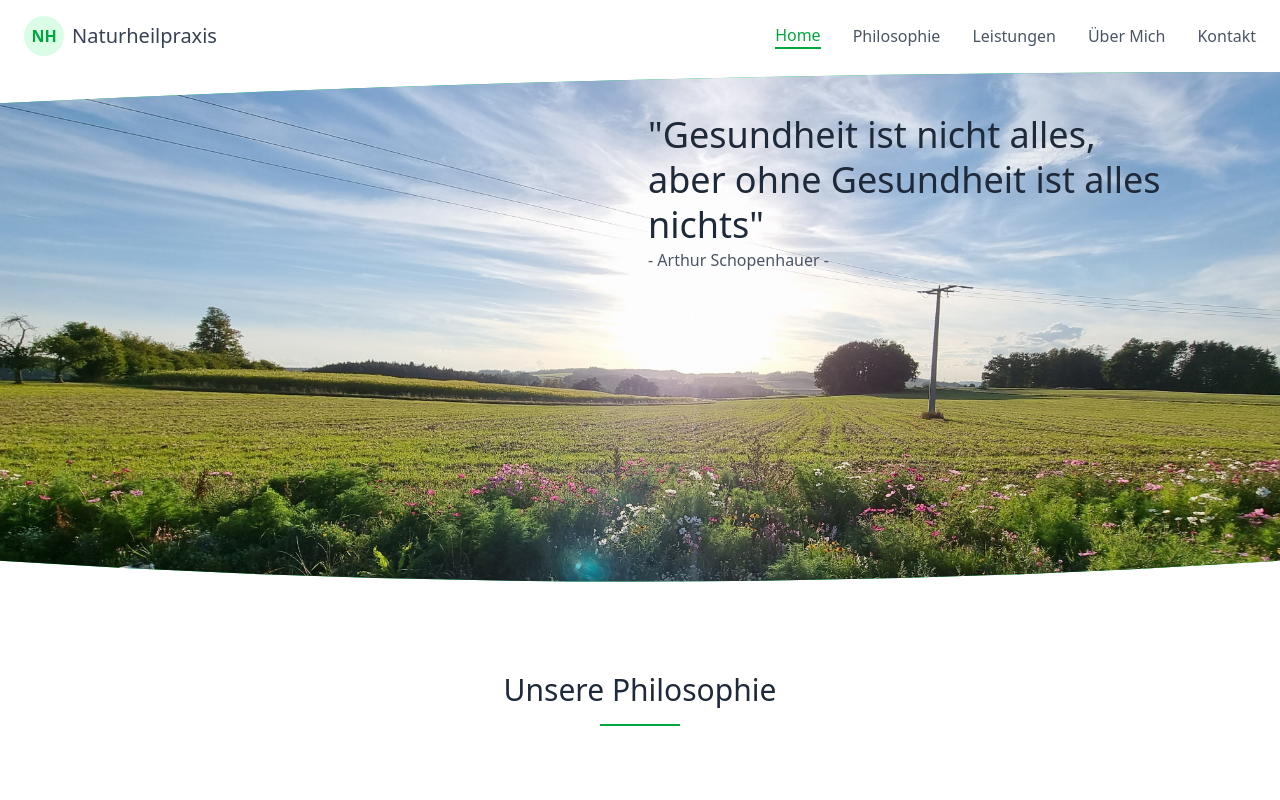
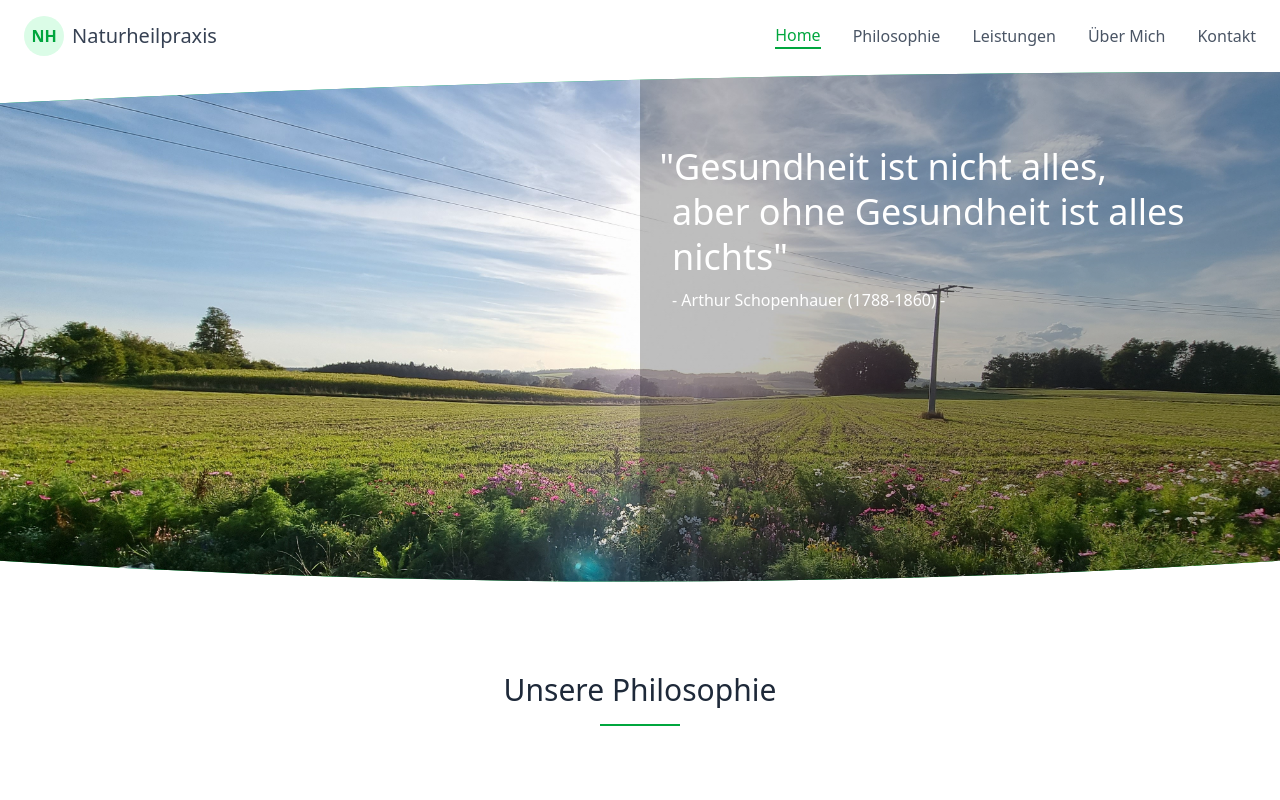
Before and after one commit to sweidner2001/WebsiteHPWeidner, a Next.js app: page /ui/page1 in a window 1280 px wide. Shown: the top 800 px of the page. Built offline with nearby package versions, Linux system fonts and the light colour scheme.

Commit message:
Chg: zitat

```diff
--- a/src/app/components/hero/HeroSection_2.tsx
+++ b/src/app/components/hero/HeroSection_2.tsx
@@ -68,17 +68,14 @@ const HeroSection = ({ onSectionClick }: HeroSectionProps) => {
                     {/* Text-Inhalt */}
                     {/*bg-black/20*/}
                     <div
-                        className="absolute top-0 right-0 bottom-0 w-full md:w-3/5 lg:w-1/2 flex py-12 md:py-10 justify-end px-6 lg:px-2 bg-black/0 z-10">
-                        <div className="max-w-2xl pr-12">
-                            <div className="text-4xl md:text-4xl font-light text-grey-700  mb-0 leading-tight">
-                                <p>
-                                    &#34;Gesundheit ist nicht alles, </p>
-                                <p>
-                                    aber ohne Gesundheit ist alles nichts&#34;<span className="text-green-600"></span>
-                                </p>
+                        className="absolute top-0 right-0 bottom-0 w-full md:w-3/5 lg:w-1/2 flex py-12 md:py-10 justify-end px-6 lg:px-2 bg-black/25 z-10">
+                        <div className="max-w-2xl pr-12 text-white sm:mt-8 md:ml-6 sm:ml-8 ml-4">
+                            <div className="text-4xl md:text-4xl font-light leading-tight hanging-quote mb-0">
+                                Gesundheit ist nicht alles,<br className="hidden sm:block"/> aber ohne Gesundheit ist alles nichts
                             </div>
-                            <p className="text-base text-gray-600 mb-8 leading-relaxed">
-                                - Arthur Schopenhauer -
+                            {/*text-gray-600*/}
+                            <p className="text-base mb-8 leading-relaxed mt-2">
+                                - Arthur Schopenhauer (1788-1860) -
                             </p>
                         </div>
                     </div>
--- a/src/app/components/hero/hero_2.css
+++ b/src/app/components/hero/hero_2.css
@@ -21,3 +21,17 @@
     /*    object-position: center center;*/
     /*}*/
 }
+
+/* Elegante Lösung für hängende Anführungszeichen mit ::before */
+.hanging-quote {
+    display: block;
+}
+
+.hanging-quote::before {
+    content: '"';
+    margin-left: -0.35em;
+}
+
+.hanging-quote::after {
+    content: '"';
+}
```
